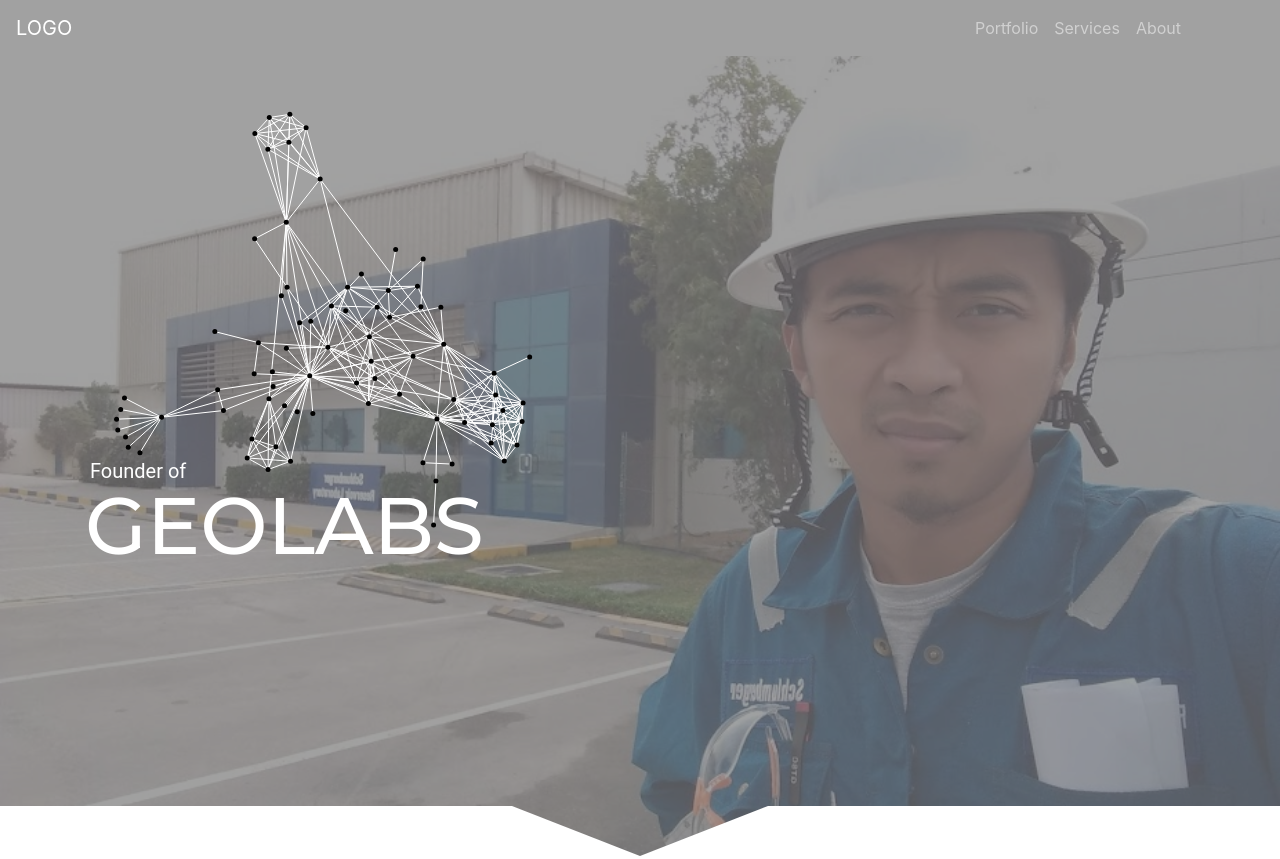
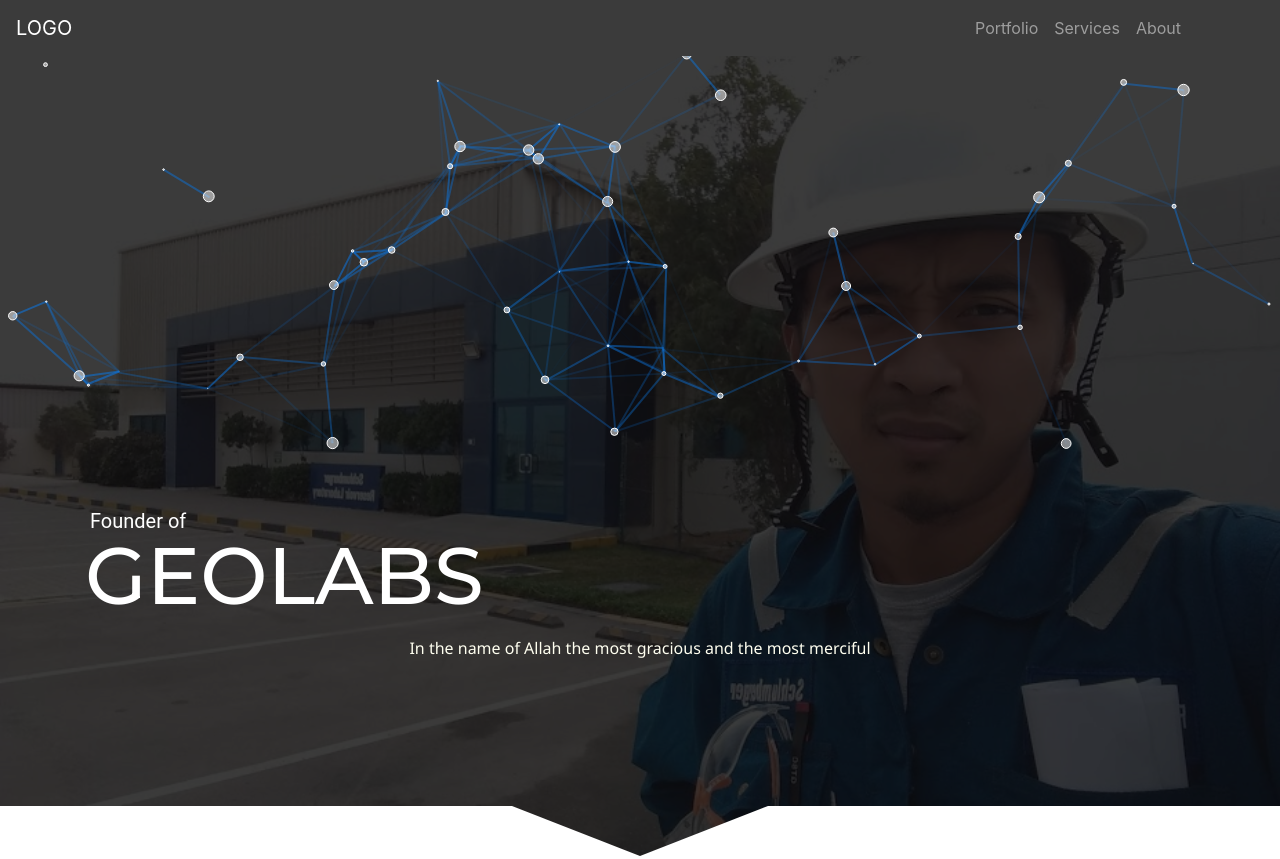
Before and after one commit to 3nd0y/3nd0y.github.io, a plain HTML site: page index.html in a window 1280 px wide. Shown: the top 859 px of the page. Drawn offline with nearby package versions, Linux system fonts and the light colour scheme.

Commit message:
add animation particles

```diff
--- /dev/null
+++ b/assets/particles-config.json
@@ -0,0 +1,116 @@
+{
+    "particles": {
+      "number": {
+        "value": 80,
+        "density": {
+          "enable": true,
+          "value_area": 800
+        }
+      },
+      "color": {
+        "value": "#ffffff"
+      },
+      "shape": {
+        "type": "circle",
+        "stroke": {
+          "width": 1,
+          "color": "#ffffff"
+        },
+        "polygon": {
+          "nb_sides": 5
+        },
+        "image": {
+          "src": "img/github.svg",
+          "width": 100,
+          "height": 100
+        }
+      },
+      "opacity": {
+        "value": 0.5,
+        "random": false,
+        "anim": {
+          "enable": false,
+          "speed": 1,
+          "opacity_min": 0.1,
+          "sync": false
+        }
+      },
+      "size": {
+        "value": 6,
+        "random": true,
+        "anim": {
+          "enable": false,
+          "speed": 40,
+          "size_min": 0.1,
+          "sync": false
+        }
+      },
+      "line_linked": {
+        "enable": true,
+        "distance": 150,
+        "color": "#0f71d4",
+        "opacity": 0.8,
+        "width": 2
+      },
+      "move": {
+        "enable": true,
+        "speed": 6,
+        "direction": "none",
+        "random": true,
+        "straight": false,
+        "out_mode": "out",
+        "attract": {
+          "enable": false,
+          "rotateX": 600,
+          "rotateY": 1200
+        }
+      }
+    },
+    "interactivity": {
+      "detect_on": "canvas",
+      "events": {
+        "onhover": {
+          "enable": false,
+          "mode": "repulse"
+        },
+        "onclick": {
+          "enable": true,
+          "mode": "push"
+        },
+        "resize": true
+      },
+      "modes": {
+        "grab": {
+          "distance": 400,
+          "line_linked": {
+            "opacity": 1
+          }
+        },
+        "bubble": {
+          "distance": 400,
+          "size": 40,
+          "duration": 2,
+          "opacity": 8,
+          "speed": 3
+        },
+        "repulse": {
+          "distance": 200
+        },
+        "push": {
+          "particles_nb": 4
+        },
+        "remove": {
+          "particles_nb": 2
+        }
+      }
+    },
+    "retina_detect": true,
+    "config_demo": {
+      "hide_card": false,
+      "background_color": "#b61924",
+      "background_image": "",
+      "background_position": "50% 50%",
+      "background_repeat": "no-repeat",
+      "background_size": "cover"
+    }
+  }
--- a/css/debug.css
+++ b/css/debug.css
@@ -15,7 +15,7 @@ html body {
 }
 
 .mask-grey {
-	background-color: rgba(122,122,122,0.7);
+	background-color: rgba(10,10,10,0.8);
 	width: inherit;
 	height: 100%;
 }
@@ -23,6 +23,7 @@ html body {
 .caption {
 	font-family: 'Roboto';
 	font-size: 20px;
+	padding-top: 50px;
 	padding-left: 20px;
 	margin-bottom: -20px;
 	color: #fff;
@@ -38,7 +39,7 @@ html body {
 }
 
 .navbar-dark {
-	background-color: rgba(122,122,122,0.7)
+	background-color: rgba(10,10,10,0.8)
 }
 
 .nav-link {
@@ -53,6 +54,12 @@ html body {
   pointer-events: all;
   stroke: none;
   stroke-width: 40px;
+}
+
+.bismillah {
+	font-family: 'Segoe UI', Tahoma, Geneva, Verdana, sans-serif;
+	color: ivory;
+	text-align: center;
 }
 
 .bgwhite-0 {
--- /dev/null
+++ b/css/particle-style.css
@@ -0,0 +1,9 @@
+#particles-js{
+    width: 100%;
+    height: 400px;
+    background-color: rgba(0,0,0,0);
+    background-image: url('');
+    background-size: cover;
+    background-position: 50% 50%;
+    background-repeat: no-repeat;
+  }
--- a/index.html
+++ b/index.html
@@ -5,9 +5,12 @@
 	<title>OilMan desired Coding B-)</title>
 	<link rel="stylesheet" href="https://stackpath.bootstrapcdn.com/bootstrap/4.3.1/css/bootstrap.min.css" integrity="sha384-ggOyR0iXCbMQv3Xipma34MD+dH/1fQ784/j6cY/iJTQUOhcWr7x9JvoRxT2MZw1T" crossorigin="anonymous">
 	<link rel="stylesheet" type="text/css" href="css/debug.css">
+	<link rel="stylesheet" type="text/css" href="css/particle-style.css">
 	<script src="https://code.jquery.com/jquery-3.3.1.slim.min.js" integrity="sha384-q8i/X+965DzO0rT7abK41JStQIAqVgRVzpbzo5smXKp4YfRvH+8abtTE1Pi6jizo" crossorigin="anonymous"></script>
 	<script src="https://cdnjs.cloudflare.com/ajax/libs/popper.js/1.14.7/umd/popper.min.js" integrity="sha384-UO2eT0CpHqdSJQ6hJty5KVphtPhzWj9WO1clHTMGa3JDZwrnQq4sF86dIHNDz0W1" crossorigin="anonymous"></script>
 	<script src="https://stackpath.bootstrapcdn.com/bootstrap/4.3.1/js/bootstrap.min.js" integrity="sha384-JjSmVgyd0p3pXB1rRibZUAYoIIy6OrQ6VrjIEaFf/nJGzIxFDsf4x0xIM+B07jRM" crossorigin="anonymous"></script>
+	<!-- <script src="https://cdnjs.cloudflare.com/ajax/libs/particlesjs/2.2.3/particles.min.js"></script>
+	 -->
 	<link href="https://fonts.googleapis.com/css2?family=Montserrat:wght@500&display=swap" rel="stylesheet">
 </head>
 <body>
@@ -26,13 +29,15 @@
 	</nav>
 	<div class="container-gw">
 		<div class="mask-grey">
-			<div class="container anim">
+			<!-- <div class="container anim">
 				<svg width="500" height="600"></svg>
 				<script src="https://d3js.org/d3.v4.min.js"></script>
 				<script src="js/animation.js"></script>
-			</div>
+			</div> -->
+			<div id="particles-js"></div>
 			<div class="container caption">Founder of</div>
 			<div class="container secaption">GEOLABS</div>
+			<div class="bismillah">In the name of Allah the most gracious and the most merciful</div>
 			<div class="bgwhite-0">
 				<div class="bgwhite-left" style="float: left;"></div>
 				<div class="bgwhite-right" style="float:right;"></div>
@@ -54,5 +59,13 @@
 			<div class="col-md" style="text-align: center;"><img class="img-portfolio" src="images/1.jpg"></div>
 		</div>
 	</div>
+
+	<script src="js/particles.min.js"></script>
+	<script type="text/javascript">
+		particlesJS.load('particles-js', 'assets/particles-config.json', function() {
+			console.log('callback - particles.js config loaded');
+		});
+	</script>
+
 </body>
 </html>
```
Also changed, not shown: js/app-particles.js (added, +133 -0 lines), js/particles.min.js (added).
